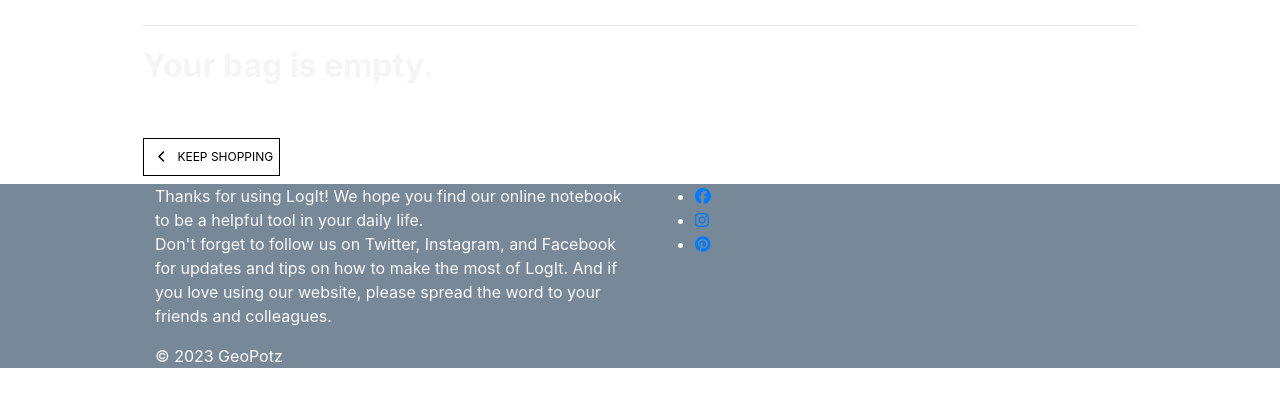
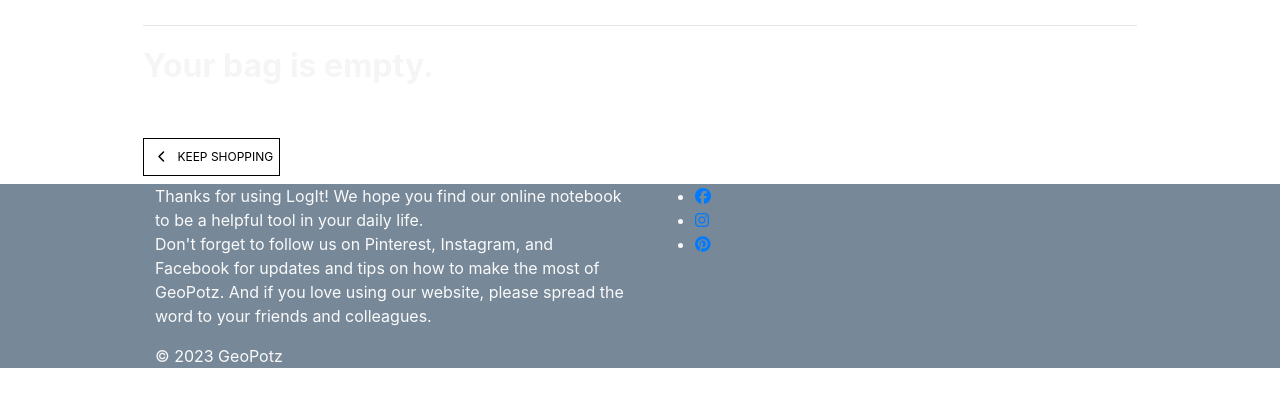
Before and after one commit to BMorrell92/BMorrell_Milestone_Project4, a Django app: page /bag/ in a window 1280 px wide. Shown: the part 380-787 px from the top of the page. Run offline with Django 3.2, Linux system fonts and the light colour scheme; parts of the project's set-up code (start-up, migrations or seed data) failed here and were passed over; some libraries are stand-ins or nearby versions; some web fonts are replaced.

Commit message:
Updated footer

```diff
--- a/templates/base.html
+++ b/templates/base.html
@@ -128,7 +128,7 @@
               <p class="grey-text text-lighten-4 text-shadow">
                 Thanks for using LogIt! We hope you find our online notebook to be a helpful tool in your daily life.
                 <br>
-                Don't forget to follow us on Twitter, Instagram, and Facebook for updates and tips on how to make the most of LogIt. And if you love using our website, please spread the word to your friends and colleagues.
+                Don't forget to follow us on Pinterest, Instagram, and Facebook for updates and tips on how to make the most of GeoPotz. And if you love using our website, please spread the word to your friends and colleagues.
                 <br>
               </p>
             </div>
```
